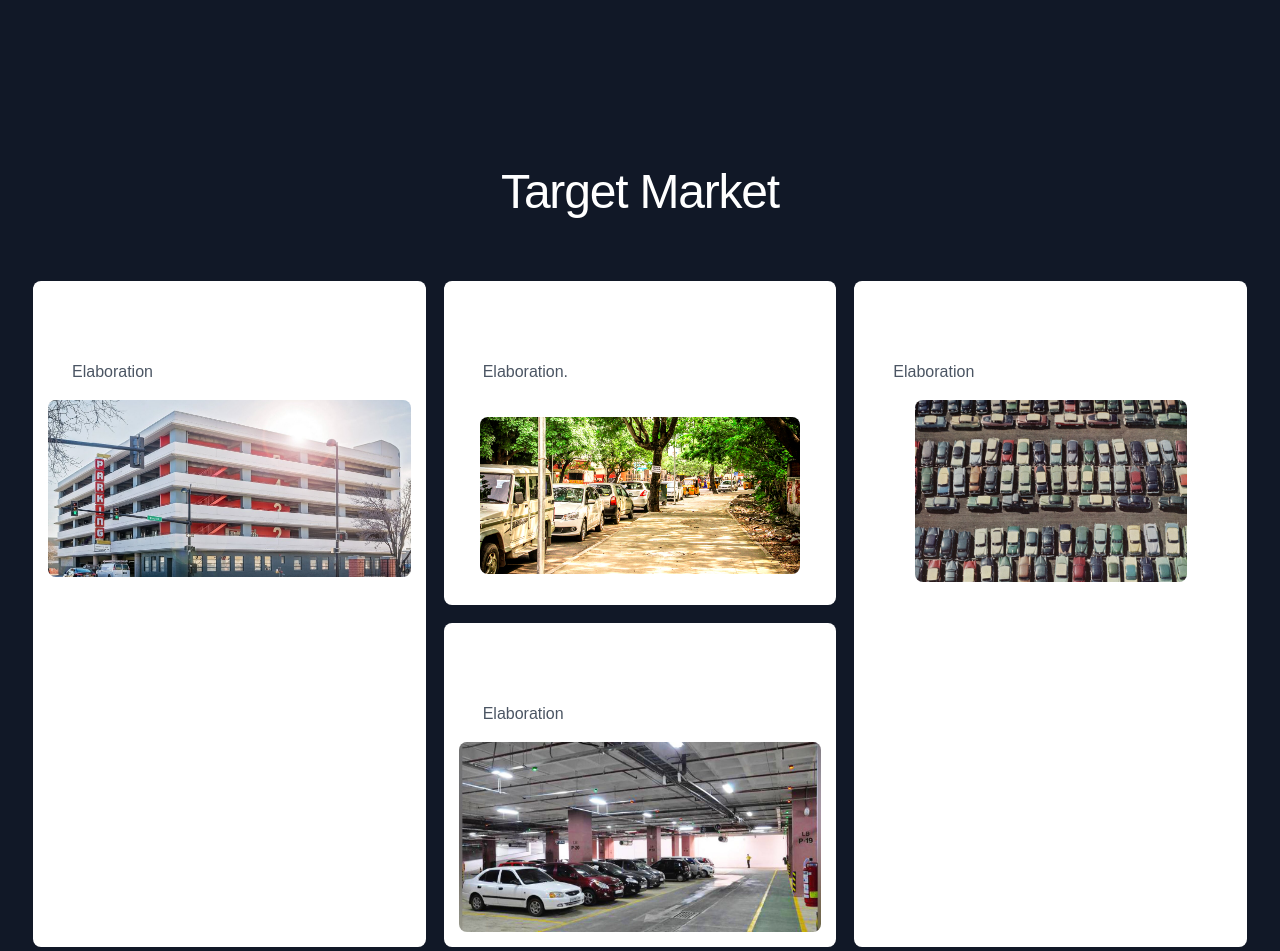
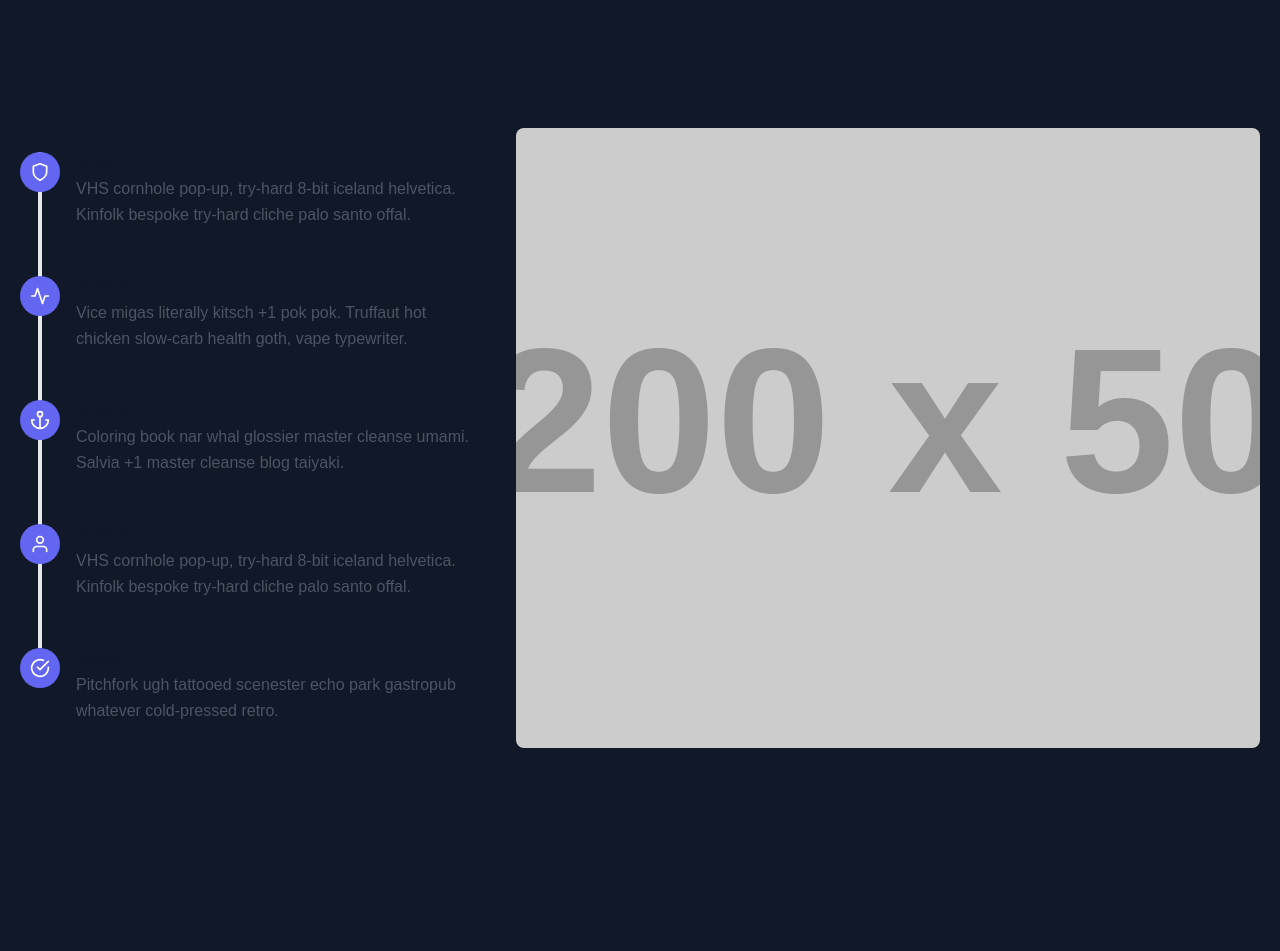
Before and after one commit to anantamSAJS/Anantam.co, a plain HTML site: page product.html in a window 1280 px wide. Shown: the part 2000-2951 px from the top of the page. Drawn offline with nearby package versions, Linux system fonts and the light colour scheme; placeholder pictures from the web are drawn by us.

Commit message:
Update product.html

```diff
--- a/product.html
+++ b/product.html
@@ -250,6 +250,86 @@ Parking Administrators having access to real time data analytics will optimise t
       </div>
     </div>
   </section>
+
+        <section class="text-gray-600 body-font">
+  <div class="container px-5 py-24 mx-auto flex flex-wrap">
+    <div class="flex flex-wrap w-full">
+      <div class="lg:w-2/5 md:w-1/2 md:pr-10 md:py-6">
+        <div class="flex relative pb-12">
+          <div class="h-full w-10 absolute inset-0 flex items-center justify-center">
+            <div class="h-full w-1 bg-gray-200 pointer-events-none"></div>
+          </div>
+          <div class="flex-shrink-0 w-10 h-10 rounded-full bg-indigo-500 inline-flex items-center justify-center text-white relative z-10">
+            <svg fill="none" stroke="currentColor" stroke-linecap="round" stroke-linejoin="round" stroke-width="2" class="w-5 h-5" viewBox="0 0 24 24">
+              <path d="M12 22s8-4 8-10V5l-8-3-8 3v7c0 6 8 10 8 10z"></path>
+            </svg>
+          </div>
+          <div class="flex-grow pl-4">
+            <h2 class="font-medium title-font text-sm text-gray-900 mb-1 tracking-wider">STEP 1</h2>
+            <p class="leading-relaxed">VHS cornhole pop-up, try-hard 8-bit iceland helvetica. Kinfolk bespoke try-hard cliche palo santo offal.</p>
+          </div>
+        </div>
+        <div class="flex relative pb-12">
+          <div class="h-full w-10 absolute inset-0 flex items-center justify-center">
+            <div class="h-full w-1 bg-gray-200 pointer-events-none"></div>
+          </div>
+          <div class="flex-shrink-0 w-10 h-10 rounded-full bg-indigo-500 inline-flex items-center justify-center text-white relative z-10">
+            <svg fill="none" stroke="currentColor" stroke-linecap="round" stroke-linejoin="round" stroke-width="2" class="w-5 h-5" viewBox="0 0 24 24">
+              <path d="M22 12h-4l-3 9L9 3l-3 9H2"></path>
+            </svg>
+          </div>
+          <div class="flex-grow pl-4">
+            <h2 class="font-medium title-font text-sm text-gray-900 mb-1 tracking-wider">STEP 2</h2>
+            <p class="leading-relaxed">Vice migas literally kitsch +1 pok pok. Truffaut hot chicken slow-carb health goth, vape typewriter.</p>
+          </div>
+        </div>
+        <div class="flex relative pb-12">
+          <div class="h-full w-10 absolute inset-0 flex items-center justify-center">
+            <div class="h-full w-1 bg-gray-200 pointer-events-none"></div>
+          </div>
+          <div class="flex-shrink-0 w-10 h-10 rounded-full bg-indigo-500 inline-flex items-center justify-center text-white relative z-10">
+            <svg fill="none" stroke="currentColor" stroke-linecap="round" stroke-linejoin="round" stroke-width="2" class="w-5 h-5" viewBox="0 0 24 24">
+              <circle cx="12" cy="5" r="3"></circle>
+              <path d="M12 22V8M5 12H2a10 10 0 0020 0h-3"></path>
+            </svg>
+          </div>
+          <div class="flex-grow pl-4">
+            <h2 class="font-medium title-font text-sm text-gray-900 mb-1 tracking-wider">STEP 3</h2>
+            <p class="leading-relaxed">Coloring book nar whal glossier master cleanse umami. Salvia +1 master cleanse blog taiyaki.</p>
+          </div>
+        </div>
+        <div class="flex relative pb-12">
+          <div class="h-full w-10 absolute inset-0 flex items-center justify-center">
+            <div class="h-full w-1 bg-gray-200 pointer-events-none"></div>
+          </div>
+          <div class="flex-shrink-0 w-10 h-10 rounded-full bg-indigo-500 inline-flex items-center justify-center text-white relative z-10">
+            <svg fill="none" stroke="currentColor" stroke-linecap="round" stroke-linejoin="round" stroke-width="2" class="w-5 h-5" viewBox="0 0 24 24">
+              <path d="M20 21v-2a4 4 0 00-4-4H8a4 4 0 00-4 4v2"></path>
+              <circle cx="12" cy="7" r="4"></circle>
+            </svg>
+          </div>
+          <div class="flex-grow pl-4">
+            <h2 class="font-medium title-font text-sm text-gray-900 mb-1 tracking-wider">STEP 4</h2>
+            <p class="leading-relaxed">VHS cornhole pop-up, try-hard 8-bit iceland helvetica. Kinfolk bespoke try-hard cliche palo santo offal.</p>
+          </div>
+        </div>
+        <div class="flex relative">
+          <div class="flex-shrink-0 w-10 h-10 rounded-full bg-indigo-500 inline-flex items-center justify-center text-white relative z-10">
+            <svg fill="none" stroke="currentColor" stroke-linecap="round" stroke-linejoin="round" stroke-width="2" class="w-5 h-5" viewBox="0 0 24 24">
+              <path d="M22 11.08V12a10 10 0 11-5.93-9.14"></path>
+              <path d="M22 4L12 14.01l-3-3"></path>
+            </svg>
+          </div>
+          <div class="flex-grow pl-4">
+            <h2 class="font-medium title-font text-sm text-gray-900 mb-1 tracking-wider">FINISH</h2>
+            <p class="leading-relaxed">Pitchfork ugh tattooed scenester echo park gastropub whatever cold-pressed retro.</p>
+          </div>
+        </div>
+      </div>
+      <img class="lg:w-3/5 md:w-1/2 object-cover object-center rounded-lg md:mt-0 mt-12" src="https://dummyimage.com/1200x500" alt="step">
+    </div>
+  </div>
+</section>
   <div id="target-market" class="bg-gray-900">
   <div class="bg-gray-900 py-24 sm:py-32">
     <div class="mx-auto max-w-2xl px-6 lg:max-w-7xl lg:px-8">
```
